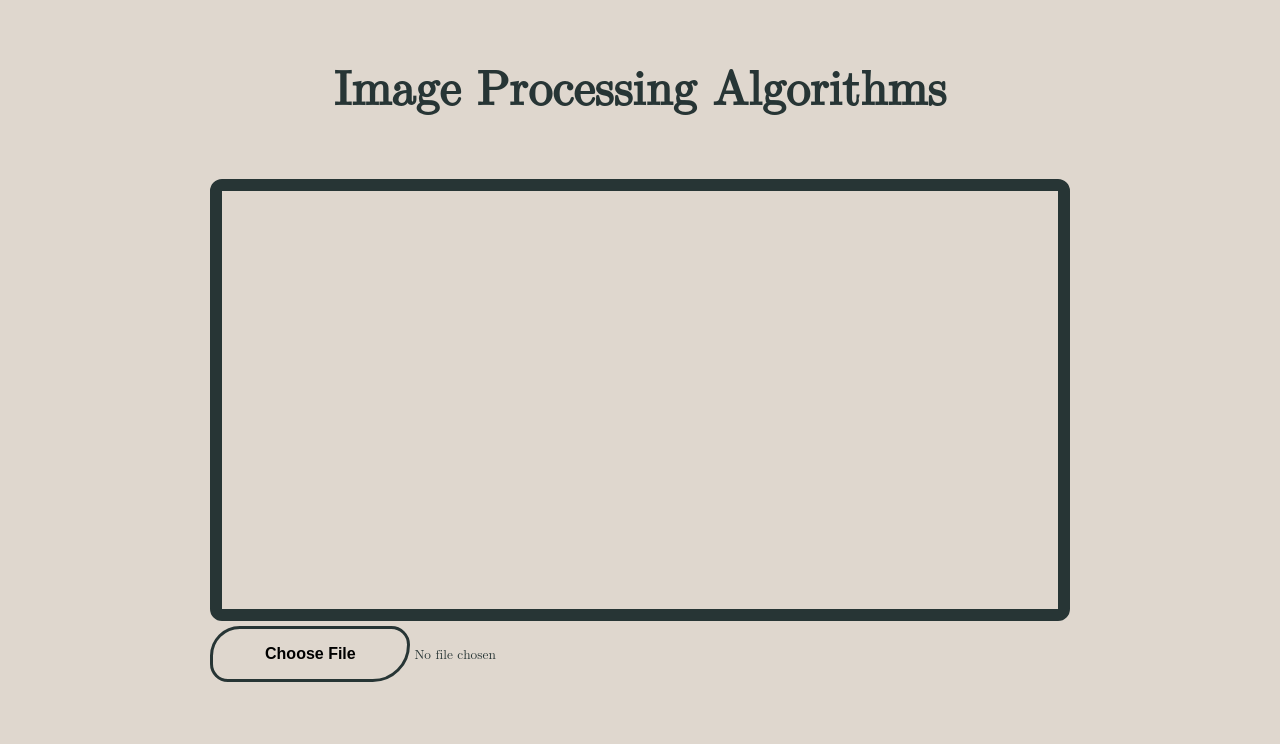
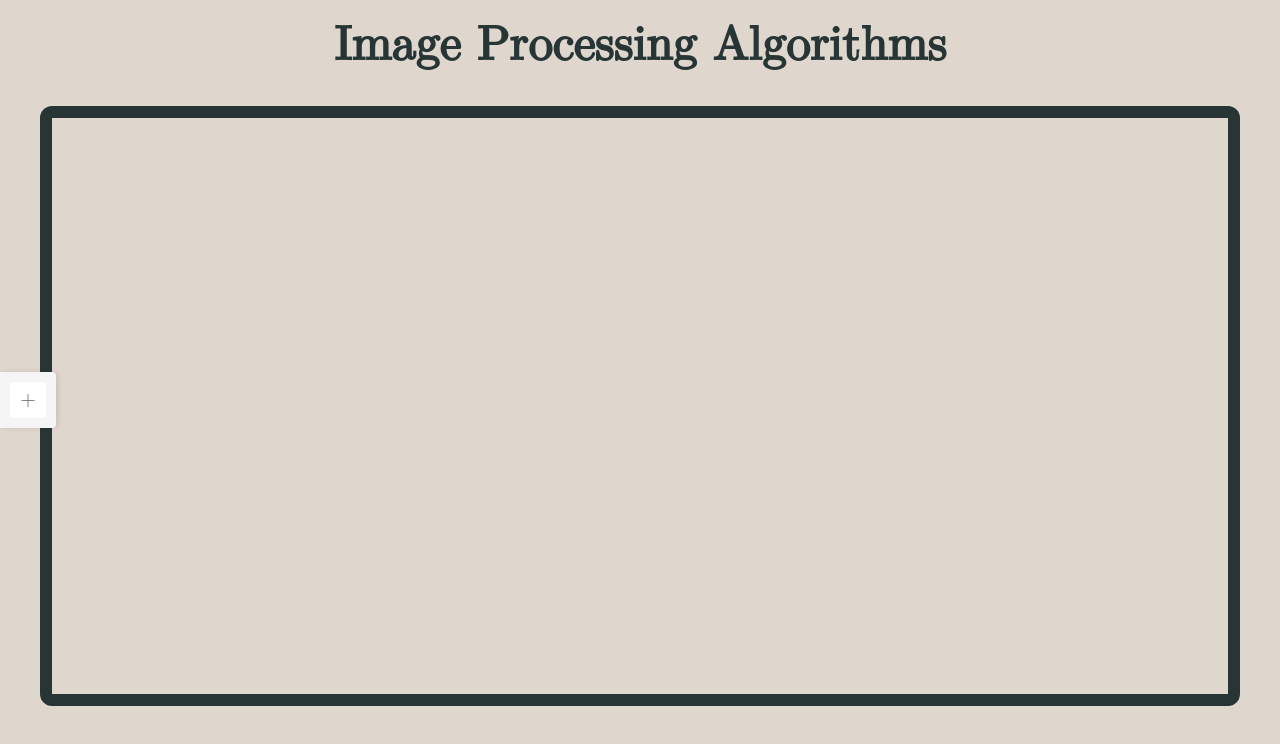
Before and after one commit to jakubgrzywaczewski/image-processing-algorithms, a React (Vite) app: page / in a window 1280 px wide. Shown: the top 744 px of the page. Built offline with nearby package versions, Linux system fonts and the light colour scheme.

Commit message:
feat: change menu

```diff
--- a/src/App.css
+++ b/src/App.css
@@ -11,35 +11,24 @@
   width: 100dvw;
   height: 100dvh;
   padding: 1rem;
-  display: grid;
-  grid-template-columns: 1fr 5fr 1fr;
-  grid-template-rows: 1fr 3fr 1fr;
-  gap: 1em 1em;
-  grid-template-areas:
-    'header header header'
-    'main main main'
-    'nav nav nav';
-  justify-items: center;
+  display: flex;
+  flex-direction: column;
+  align-items: center;
+}
 
-  header {
-    grid-area: header;
-    display: flex;
-    align-items: center;
+header {
+  margin-bottom: 2rem;
+}
 
-    h1 {
-      font-size: 3rem;
-    }
-  }
+header h1 {
+  font-size: 3rem;
+}
 
-  main {
-    grid-area: main;
-  }
-
-  nav {
-    grid-area: nav;
-    display: flex;
-    align-items: center;
-    gap: 1rem;
-    margin-top: 1rem;
-  }
+main {
+  width: 100%;
+  max-width: 1200px;
+  height: calc(100vh - 200px);
+  display: flex;
+  justify-content: center;
+  align-items: center;
 }
--- a/src/App.tsx
+++ b/src/App.tsx
@@ -1,9 +1,8 @@
 import { useState } from 'react';
 
 import './App.css';
-import { Button } from './components/Button';
 import Canvas from './components/Canvas';
-import { ImageUploader } from './components/ImageUploader';
+import Toolbar from './components/Toolbar';
 
 import { applyFloydSteinbergDithering } from './algorithms/floyd-steinberg-dithering';
 import { applyGrayscaleAlgorithm } from './algorithms/gray-scale';
@@ -19,10 +18,44 @@ function App() {
     setOriginalImageData(data);
   };
 
-  const restoreOriginal = () => {
-    if (originalImageData && canvasContext) {
-      canvasContext.clearRect(0, 0, canvasContext.canvas.width, canvasContext.canvas.height);
-      canvasContext.putImageData(originalImageData, 0, 0);
+  const handleFileSelect = (event: React.ChangeEvent<HTMLInputElement>) => {
+    const file = event.target.files?.[0];
+    if (file) {
+      const reader = new FileReader();
+      reader.onload = (e) => {
+        const img = new Image();
+        img.onload = () => {
+          const canvas = document.createElement('canvas');
+          const ctx = canvas.getContext('2d');
+          if (ctx) {
+            canvas.width = img.width;
+            canvas.height = img.height;
+            ctx.drawImage(img, 0, 0);
+            const imageData = ctx.getImageData(0, 0, img.width, img.height);
+            handleImageUpload(imageData);
+          }
+        };
+        img.src = e.target?.result as string;
+      };
+      reader.readAsDataURL(file);
+    }
+  };
+
+  const handleAlgorithmSelect = (algorithm: string) => {
+    if (!canvasContext) return;
+
+    switch (algorithm) {
+      case 'floyd-steinberg':
+        applyFloydSteinbergDithering(canvasContext);
+        break;
+      case 'grayscale':
+        applyGrayscaleAlgorithm(canvasContext);
+        break;
+      case 'reverse':
+        applyReverseAlgorithm(canvasContext);
+        break;
+      default:
+        break;
     }
   };
 
@@ -33,22 +66,12 @@ function App() {
       </header>
       <main>
         <Canvas setCanvasContext={setCanvasContext} imageData={imageData} />
-        <ImageUploader setImageData={handleImageUpload} />
       </main>
-      <nav>
-        {canvasContext && imageData && (
-          <>
-            <Button onClick={() => applyFloydSteinbergDithering(canvasContext)}>
-              Floyd-Steinberg Dithering
-            </Button>
-            <Button onClick={() => applyGrayscaleAlgorithm(canvasContext)}>
-              Grayscale Algorithm
-            </Button>
-            <Button onClick={() => applyReverseAlgorithm(canvasContext)}>Reverse Algorithm</Button>
-            <Button onClick={restoreOriginal}>Restore Original</Button>
-          </>
-        )}
-      </nav>
+      <Toolbar
+        hasImage={!!imageData}
+        onFileSelect={handleFileSelect}
+        onAlgorithmSelect={handleAlgorithmSelect}
+      />
     </div>
   );
 }
--- /dev/null
+++ b/src/components/Toolbar.tsx
@@ -0,0 +1,59 @@
+import '../styles/Toolbar.css';
+import { Algorithm } from '../types/algorithms';
+
+interface ToolbarProps {
+  onAlgorithmSelect: (algorithm: Algorithm) => void;
+  hasImage: boolean;
+  onFileSelect: (event: React.ChangeEvent<HTMLInputElement>) => void;
+}
+
+const Toolbar = ({ onAlgorithmSelect, hasImage, onFileSelect }: ToolbarProps) => {
+  return (
+    <div className="toolbar">
+      {!hasImage ? (
+        <label className="toolbar-button" title="Upload an image to start processing">
+          <input type="file" accept="image/*" onChange={onFileSelect} style={{ display: 'none' }} />
+          +
+        </label>
+      ) : (
+        <>
+          <button
+            type="button"
+            className="toolbar-button"
+            onClick={() => onAlgorithmSelect(Algorithm.FLOYD_STEINBERG)}
+            title="Floyd-Steinberg Dithering: Reduces the color palette while maintaining image detail through error diffusion"
+          >
+            FS
+          </button>
+          <button
+            type="button"
+            className="toolbar-button"
+            onClick={() => onAlgorithmSelect(Algorithm.GRAYSCALE)}
+            title="Grayscale: Converts the image to black and white using luminance values"
+          >
+            GS
+          </button>
+          <button
+            type="button"
+            className="toolbar-button"
+            onClick={() => onAlgorithmSelect(Algorithm.REVERSE)}
+            title="Reverse Colors: Inverts all colors in the image to their opposite values"
+          >
+            RV
+          </button>
+          <label className="toolbar-button" title="Change Image: Upload a new image to process">
+            <input
+              type="file"
+              accept="image/*"
+              onChange={onFileSelect}
+              style={{ display: 'none' }}
+            />
+            ↻
+          </label>
+        </>
+      )}
+    </div>
+  );
+};
+
+export default Toolbar;
--- /dev/null
+++ b/src/styles/Toolbar.css
@@ -0,0 +1,71 @@
+.toolbar {
+  position: fixed;
+  left: 0;
+  top: 50%;
+  transform: translateY(-50%);
+  background-color: #f5f5f5;
+  padding: 10px;
+  border-radius: 0 4px 4px 0;
+  box-shadow: 2px 0 5px rgba(0, 0, 0, 0.1);
+  display: flex;
+  flex-direction: column;
+  gap: 8px;
+  z-index: 1000;
+}
+
+.toolbar-button {
+  width: 36px;
+  height: 36px;
+  padding: 8px;
+  border: none;
+  border-radius: 4px;
+  background-color: white;
+  cursor: pointer;
+  display: flex;
+  align-items: center;
+  justify-content: center;
+  transition: all 0.2s ease;
+  font-size: 20px;
+  color: #666;
+  position: relative;
+}
+
+.toolbar-button:hover {
+  background-color: #e0e0e0;
+}
+
+.toolbar-button.active {
+  background-color: #2196f3;
+  color: white;
+}
+
+.toolbar-button img {
+  width: 20px;
+  height: 20px;
+}
+
+/* Poprawia wygląd tooltipa */
+.toolbar-button[title] {
+  position: relative;
+}
+
+.toolbar-button[title]:hover::after {
+  content: attr(title);
+  position: absolute;
+  left: 120%;
+  top: 50%;
+  transform: translateY(-50%);
+  background: #333;
+  color: white;
+  padding: 8px 12px;
+  border-radius: 4px;
+  font-size: 14px;
+  line-height: 1.4;
+  white-space: normal;
+  word-wrap: break-word;
+  width: 200px;
+  z-index: 1000;
+  pointer-events: none;
+  box-shadow: 0 2px 4px rgba(0, 0, 0, 0.2);
+  text-align: left;
+}
--- /dev/null
+++ b/src/types/algorithms.ts
@@ -0,0 +1,5 @@
+export enum Algorithm {
+  FLOYD_STEINBERG = 'floyd-steinberg',
+  GRAYSCALE = 'grayscale',
+  REVERSE = 'reverse',
+}
```
Also changed, not shown: 1 other file (tests, documents, lock files or other folders).
